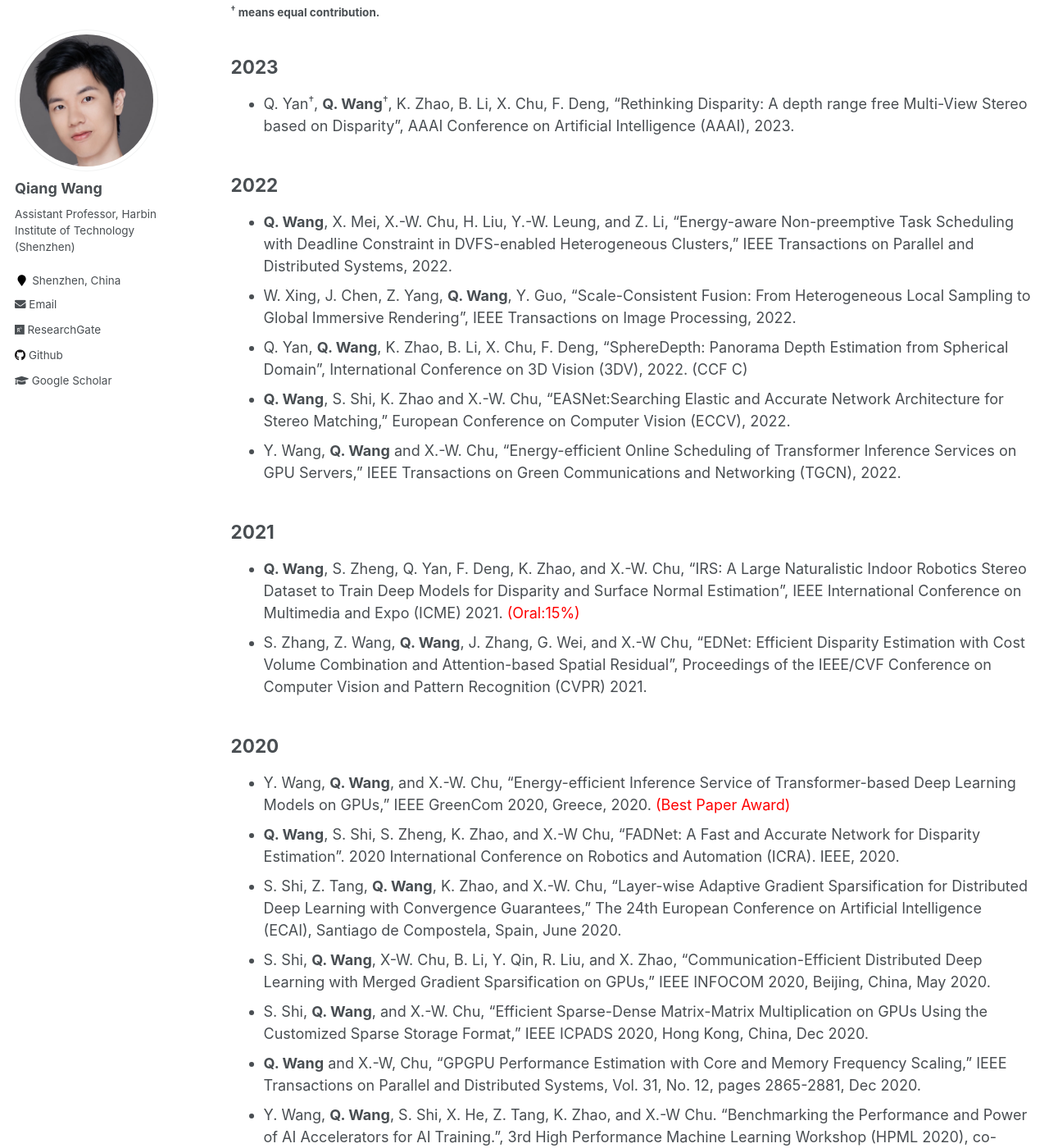
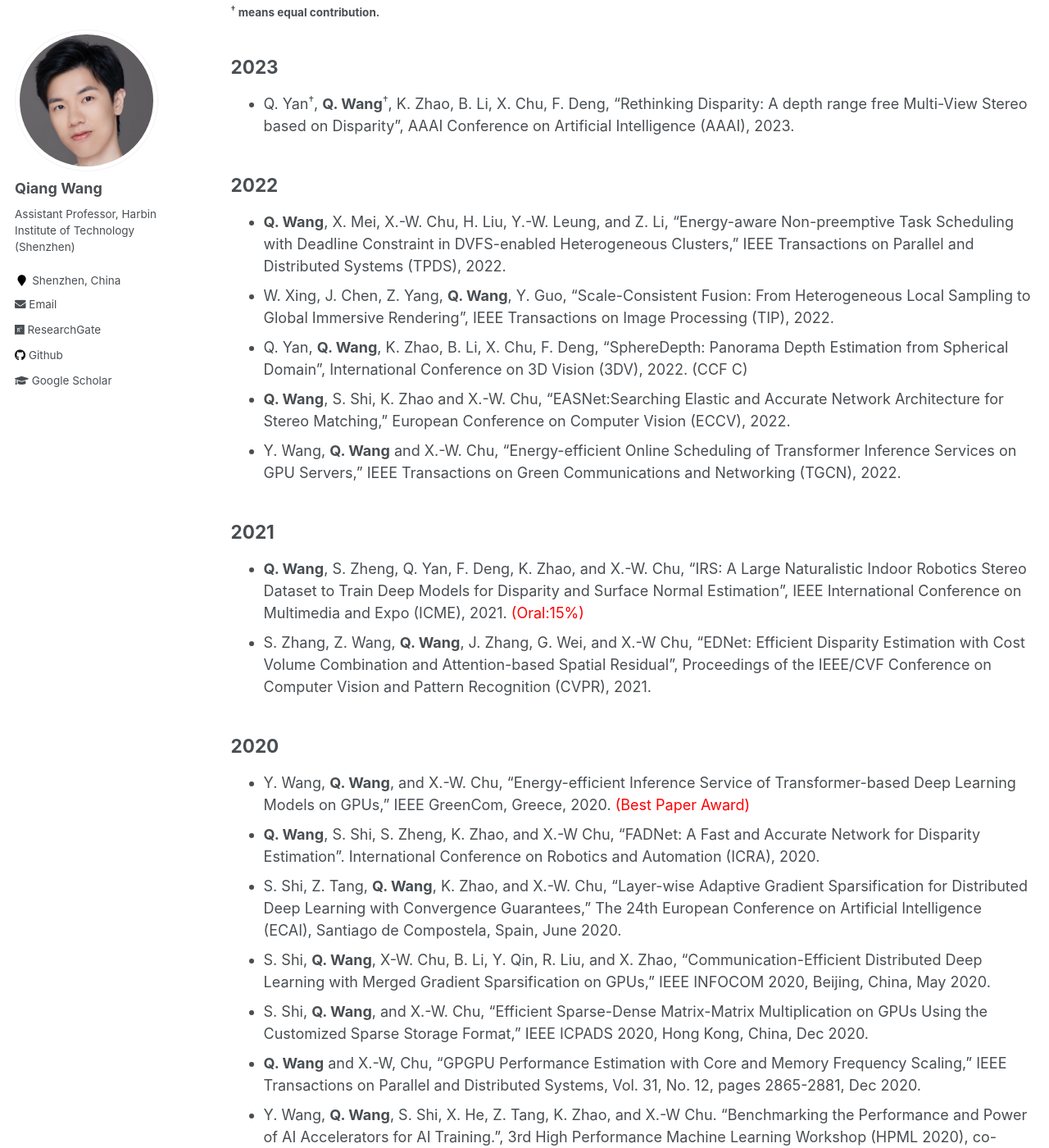
Before and after one commit to blackjack2015/blackjack2015.github.io, a Jekyll site: the page built from _pages/publications.md, in a window 1280 px wide and 1400 px high, scrolled down 211 px. Shown: the whole window at 82% size. Built offline with Jekyll 4.4.1, drawn with Linux system fonts in a browser that asks for light colours; some of the changed text lies outside the part shown.

Commit message:
Update publications.md

```diff
--- a/_pages/publications.md
+++ b/_pages/publications.md
@@ -23,26 +23,26 @@
 + Q. Yan<sup>&dagger;</sup>, **Q. Wang**<sup>&dagger;</sup>, K. Zhao, B. Li, X. Chu, F. Deng, "Rethinking Disparity: A depth range free Multi-View Stereo based on Disparity", AAAI Conference on Artificial Intelligence (AAAI), 2023.
 
 ## 2022
-+ **Q. Wang**, X. Mei, X.-W. Chu, H. Liu, Y.-W. Leung, and Z. Li, “Energy-aware Non-preemptive Task Scheduling with Deadline Constraint in DVFS-enabled Heterogeneous Clusters,” IEEE Transactions on Parallel and Distributed Systems, 2022.
-+ W. Xing, J. Chen, Z. Yang, **Q. Wang**, Y. Guo, "Scale-Consistent Fusion: From Heterogeneous Local Sampling to Global Immersive Rendering", IEEE Transactions on Image Processing, 2022.
++ **Q. Wang**, X. Mei, X.-W. Chu, H. Liu, Y.-W. Leung, and Z. Li, “Energy-aware Non-preemptive Task Scheduling with Deadline Constraint in DVFS-enabled Heterogeneous Clusters,” IEEE Transactions on Parallel and Distributed Systems (TPDS), 2022.
++ W. Xing, J. Chen, Z. Yang, **Q. Wang**, Y. Guo, "Scale-Consistent Fusion: From Heterogeneous Local Sampling to Global Immersive Rendering", IEEE Transactions on Image Processing (TIP), 2022.
 + Q. Yan, **Q. Wang**, K. Zhao, B. Li, X. Chu, F. Deng, "SphereDepth: Panorama Depth Estimation from Spherical Domain", International Conference on 3D Vision (3DV), 2022. (CCF C)
 + **Q. Wang**, S. Shi, K. Zhao and X.-W. Chu, "EASNet:Searching Elastic and Accurate Network Architecture for Stereo Matching," European Conference on Computer Vision (ECCV), 2022.
 + Y. Wang, **Q. Wang** and X.-W. Chu, "Energy-efficient Online Scheduling of Transformer Inference Services on GPU Servers," IEEE Transactions on Green Communications and Networking (TGCN), 2022.
 
 ## 2021
-+ **Q. Wang**, S. Zheng, Q. Yan, F. Deng, K. Zhao, and X.-W. Chu, "IRS: A Large Naturalistic Indoor Robotics Stereo Dataset to Train Deep Models for Disparity and Surface Normal Estimation", IEEE International Conference on Multimedia and Expo (ICME) 2021. <font color='red'>(Oral:15%)</font>
-+ S. Zhang, Z. Wang, **Q. Wang**, J. Zhang, G. Wei, and X.-W Chu, "EDNet: Efficient Disparity Estimation with Cost Volume Combination and Attention-based Spatial Residual", Proceedings of the IEEE/CVF Conference on Computer Vision and Pattern Recognition (CVPR) 2021.
++ **Q. Wang**, S. Zheng, Q. Yan, F. Deng, K. Zhao, and X.-W. Chu, "IRS: A Large Naturalistic Indoor Robotics Stereo Dataset to Train Deep Models for Disparity and Surface Normal Estimation", IEEE International Conference on Multimedia and Expo (ICME), 2021. <font color='red'>(Oral:15%)</font>
++ S. Zhang, Z. Wang, **Q. Wang**, J. Zhang, G. Wei, and X.-W Chu, "EDNet: Efficient Disparity Estimation with Cost Volume Combination and Attention-based Spatial Residual", Proceedings of the IEEE/CVF Conference on Computer Vision and Pattern Recognition (CVPR), 2021.
 
 ## 2020
-+ Y. Wang, **Q. Wang**, and X.-W. Chu, "Energy-efficient Inference Service of Transformer-based Deep Learning Models on GPUs," IEEE GreenCom 2020, Greece, 2020. <font color='red'>(Best Paper Award)</font>
-+ **Q. Wang**, S. Shi, S. Zheng, K. Zhao, and X.-W Chu, "FADNet: A Fast and Accurate Network for Disparity Estimation". 2020 International Conference on Robotics and Automation (ICRA). IEEE, 2020.
++ Y. Wang, **Q. Wang**, and X.-W. Chu, "Energy-efficient Inference Service of Transformer-based Deep Learning Models on GPUs," IEEE GreenCom, Greece, 2020. <font color='red'>(Best Paper Award)</font>
++ **Q. Wang**, S. Shi, S. Zheng, K. Zhao, and X.-W Chu, "FADNet: A Fast and Accurate Network for Disparity Estimation". International Conference on Robotics and Automation (ICRA), 2020.
 + S. Shi, Z. Tang, **Q. Wang**, K. Zhao, and X.-W. Chu, "Layer-wise Adaptive Gradient Sparsification for Distributed Deep Learning with Convergence Guarantees," The 24th European Conference on Artificial Intelligence (ECAI), Santiago de Compostela, Spain, June 2020.
 + S. Shi, **Q. Wang**, X-W. Chu, B. Li, Y. Qin, R. Liu, and X. Zhao, "Communication-Efficient Distributed Deep Learning with Merged Gradient Sparsification on GPUs," IEEE INFOCOM 2020, Beijing, China, May 2020.
 + S. Shi, **Q. Wang**, and X.-W. Chu, "Efficient Sparse-Dense Matrix-Matrix Multiplication on GPUs Using the Customized Sparse Storage Format," IEEE ICPADS 2020, Hong Kong, China, Dec 2020.
 + **Q. Wang** and X.-W, Chu, "GPGPU Performance Estimation with Core and Memory Frequency Scaling," IEEE Transactions on Parallel and Distributed Systems, Vol. 31, No. 12, pages 2865-2881, Dec 2020.
 + Y. Wang, **Q. Wang**, S. Shi, X. He, Z. Tang, K. Zhao, and X.-W Chu. "Benchmarking the Performance and Power of AI Accelerators for AI Training.", 3rd High Performance Machine Learning Workshop (HPML 2020), co-located with IEEE CCGrid 2020, Melbourne, Australia, 2020.
-+ **Q. Wang**, C. Liu, and X.-W Chu, "GPGPU Performance Estimation for Frequency Scaling Using Cross-Benchmarking" Proceedings of the 13th Workshop on General Purpose Processing Using GPUs. 2020.
-+ C. Liu<sup>&dagger;</sup>, **Q. Wang**<sup>&dagger;</sup> and X.-W, Chu, "ESetStore: an Erasure-coded Storage System with Fast Data Recovery," IEEE Transactions on Parallel and Distributed Systems. 2020.
++ **Q. Wang**, C. Liu, and X.-W Chu, "GPGPU Performance Estimation for Frequency Scaling Using Cross-Benchmarking" Proceedings of the 13th Workshop on General Purpose Processing Using GPUs (GPGPU), 2020.
++ C. Liu<sup>&dagger;</sup>, **Q. Wang**<sup>&dagger;</sup> and X.-W, Chu, "ESetStore: an Erasure-coded Storage System with Fast Data Recovery," IEEE Transactions on Parallel and Distributed Systems (TPDS). 2020.
 
 ## 2019 and before
 + Z. Tang, Y. Wang, **Q. Wang**, and X.-W. Chu, "The Impact of GPU DVFS on the Energy and Performance of Deep Learning: an Empirical Study," ACM e-Energy 2019, Phoenix, AZ, USA, June 2019. (notes paper)
@@ -51,7 +51,7 @@
 + S. Shi, **Q. Wang**, X.-W. Chu, and B. Li, "A DAG Model of Synchronous Stochastic Gradient Descent in Distributed Deep Learning," IEEE International Conference on Parallel and Distributed Systems (ICPADS) 2018, Singapore, Dec 2018.
 + S. Shi, **Q. Wang**, and X.-W. Chu, "Performance Modeling and Evaluation of Distributed Deep Learning Frameworks on GPUs," IEEE DataCom 2018, Athens, Greece, August 2018. <font color='red'>(Best Paper Award)</font>
 + **Q. Wang** and X.-W. Chu, "GPGPU Performance Estimation with Core and Memory Frequency Scaling," IEEE International Conference on Parallel and Distributed Systems (ICPADS) 2018, Singapore, Dec 2018. [A poster of this work has been presented at The International Conference for High Performance Computing, Networking, Storage, and Analysis (SC18), Dallas, USA, Nov 2018.]
-+ C. Liu, **Q. Wang**, X.-W. Chu, and Y.-W. Leung, "G-CRS: GPU Accelerated Cauchy Reed-Solomon Coding," IEEE Transactions on Parallel and Distributed Systems, Vol. 29, No. 7, pages 1482-1498, July 2018.
++ C. Liu, **Q. Wang**, X.-W. Chu, and Y.-W. Leung, "G-CRS: GPU Accelerated Cauchy Reed-Solomon Coding," IEEE Transactions on Parallel and Distributed Systems (TPDS), Vol. 29, No. 7, pages 1482-1498, July 2018.
 + **Q. Wang** and X.-W. Chu, "GPGPU Power Estimation with Core and Memory Frequency Scaling," ACM SIGMETRICS Performance Evaluation Review, October 2017.
 + **Q. Wang**, P. Xu, Y. Zhang, and X.-W. Chu, "EPPMiner: An Extended Benchmark Suite for Energy, Power and Performance Characterization of Heterogeneous Architecture," ACM e-Energy 2017, Hong Kong, May 2017. <font color='red'>(Best Paper Finalist)</font>
 + X. Mei, **Q. Wang**, and X.-W. Chu, "A Survey and Measurement Study of GPU DVFS on Energy Conservation," Digital Communications and Networks, 2017.
```
